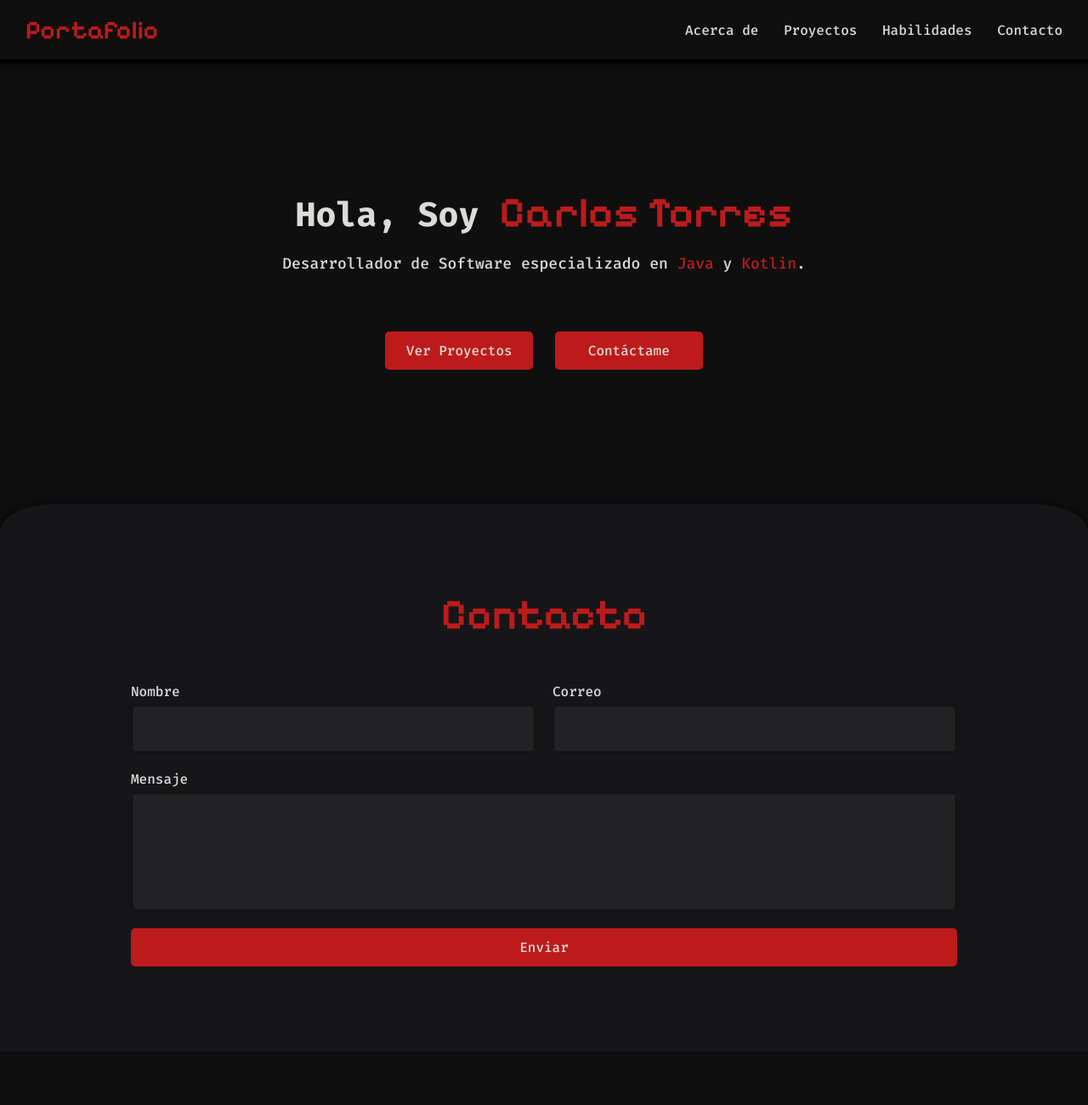
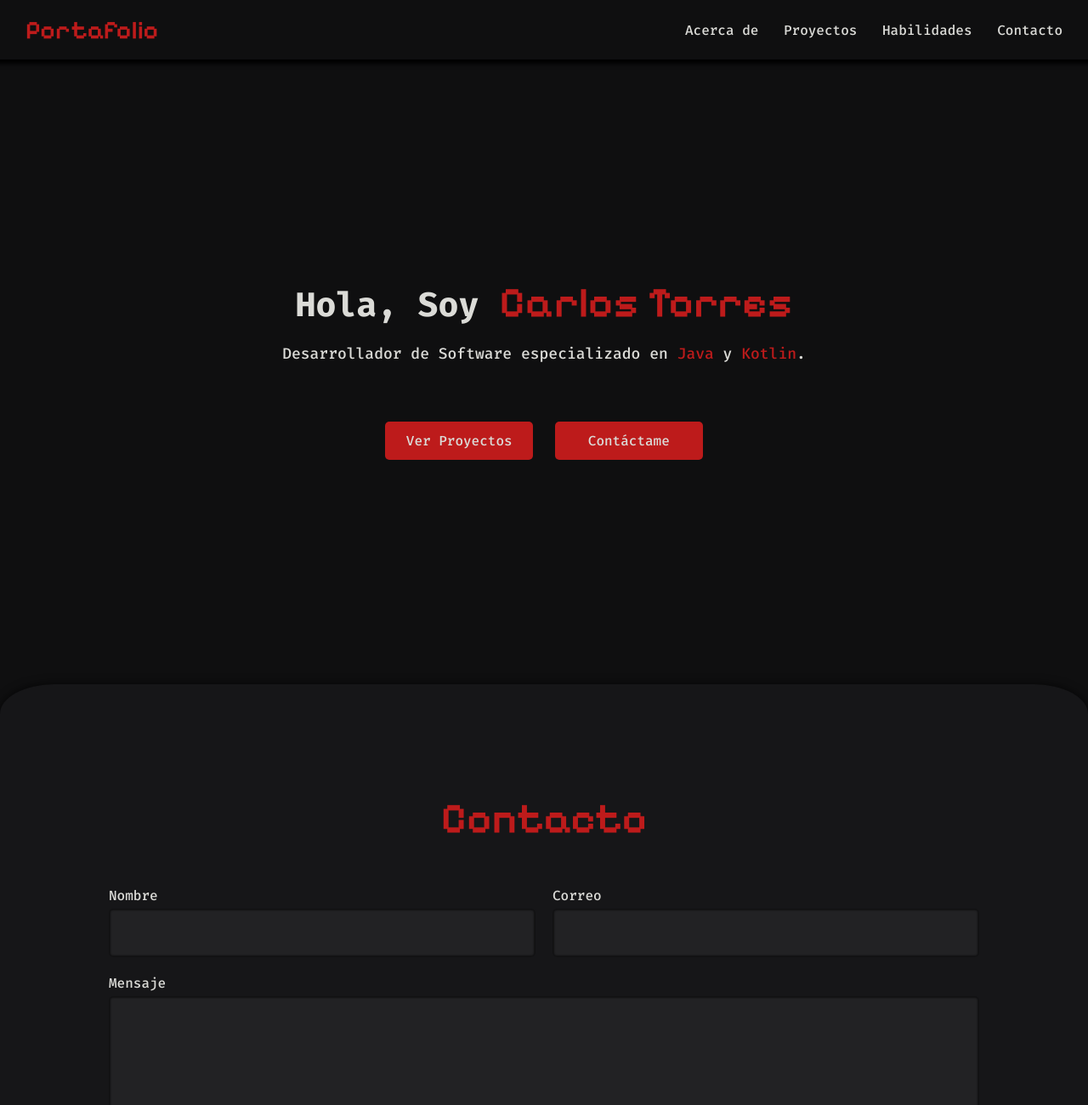
Before and after one commit to cawtoz/portfolio, an Astro site: page / in a window 1280 px wide. Shown: the top 1300 px of the page at 85% size. Before the commit the page ends 1237 px from the top, so only its background shows below. Built offline with nearby package versions, Linux system fonts and the light colour scheme; Astro itself is replaced by a stand-in of ours.

Commit message:
Fixed section padding

```diff
--- a/src/components/about.astro
+++ b/src/components/about.astro
@@ -11,7 +11,7 @@
 
     section {
         text-align: center;
-        padding: 150px;
+        padding: 20%;
     }
 
     h1 {
--- a/src/components/contact.astro
+++ b/src/components/contact.astro
@@ -23,12 +23,11 @@
     </form>
 </section>
 
-
 <style>
 
     section {
         background-color: #161618;
-        padding: 100px;
+        padding: 10%;
         text-align: center;
         display: flex;
         flex-direction: column;
@@ -39,7 +38,7 @@
     }
 
     form {
-        width: 90%;
+        width: 100%;
     }
 
     h2 {
```
